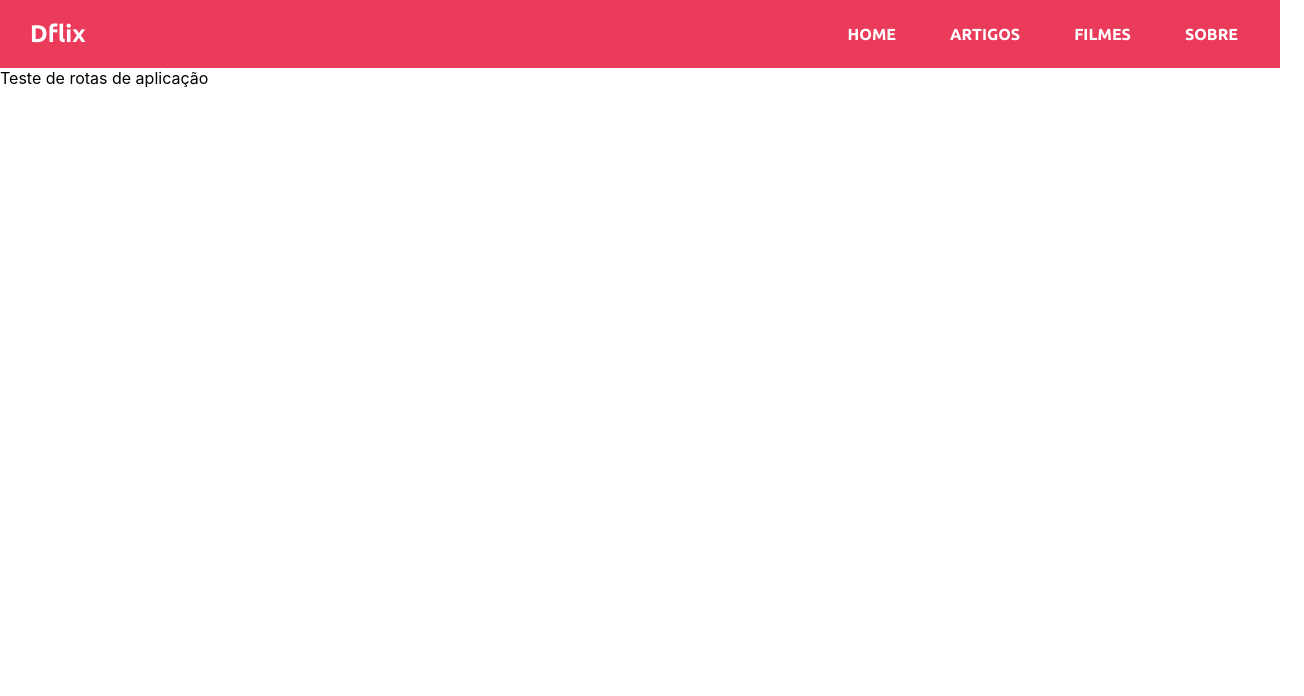
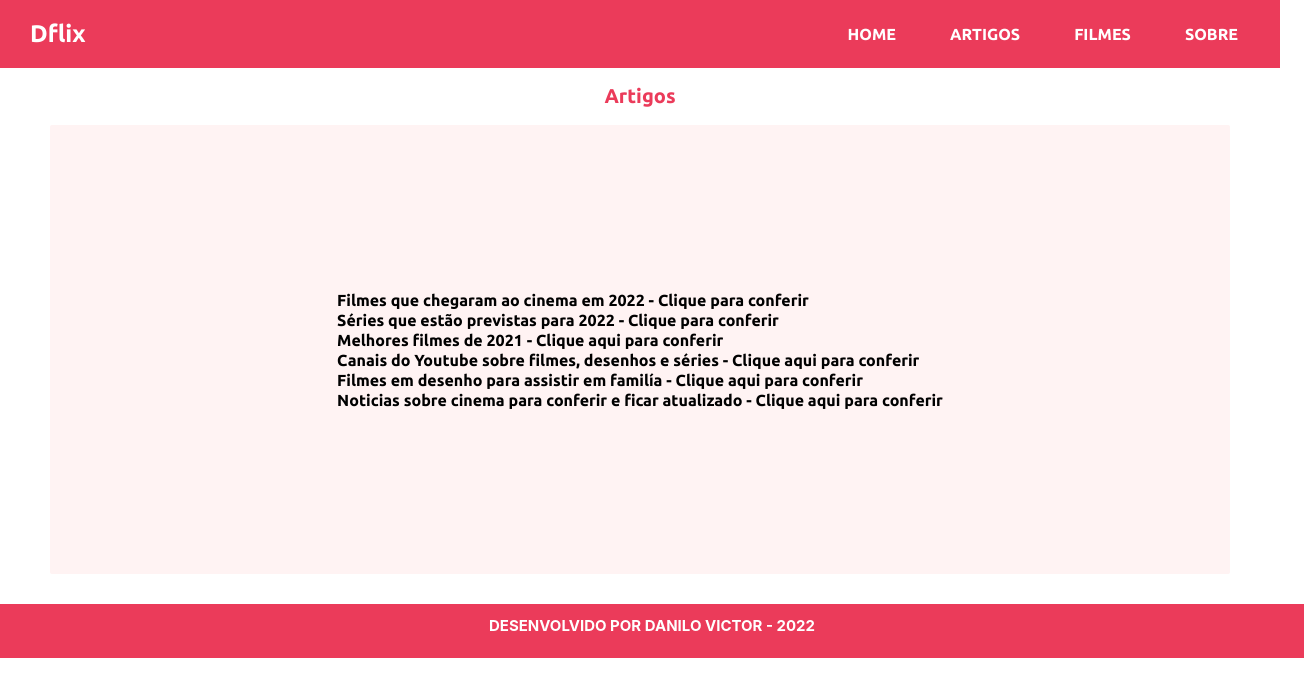
Before and after one commit to danilovictor/Dflix, a React (Vite) app in the folder aplication-flix/: page /artigos in a window 1280 px wide. Shown: the top 696 px of the page, 1304 px wide, since content can reach past the window. Built offline with nearby package versions, Linux system fonts and the light colour scheme.

Commit message:
routerdebug

```diff
--- a/aplication-flix/src/pages/Article/index.jsx
+++ b/aplication-flix/src/pages/Article/index.jsx
@@ -1,10 +1,14 @@
 import React from 'react'
 import './style.css'
+import ArtNews from '../../components/ArtNews'
+import Footer from '../../components/Footer'
 
 const Article = ()=>{
     return (
         <div>
-            Teste de rotas de aplicação
+
+            <ArtNews/>
+            <Footer/>
 
         </div>
     )
--- a/aplication-flix/src/pages/Movies/index.jsx
+++ b/aplication-flix/src/pages/Movies/index.jsx
@@ -8,6 +8,7 @@ const Movies = ()=>{
         <div>
             <div className="movies-container">
 
+            <h3>Tudo sobre filmes</h3>
 
                 <ArtNews/>
 
```
